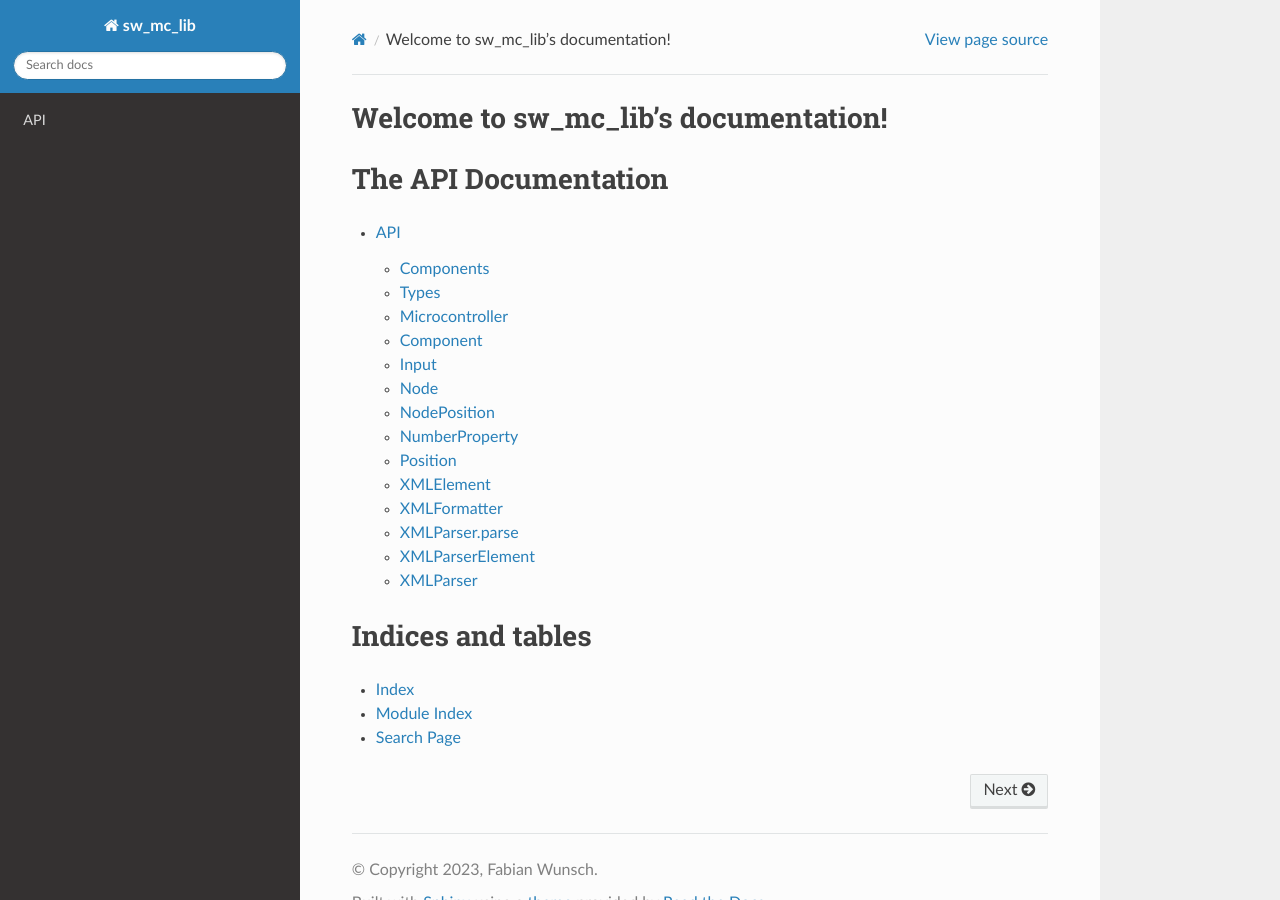
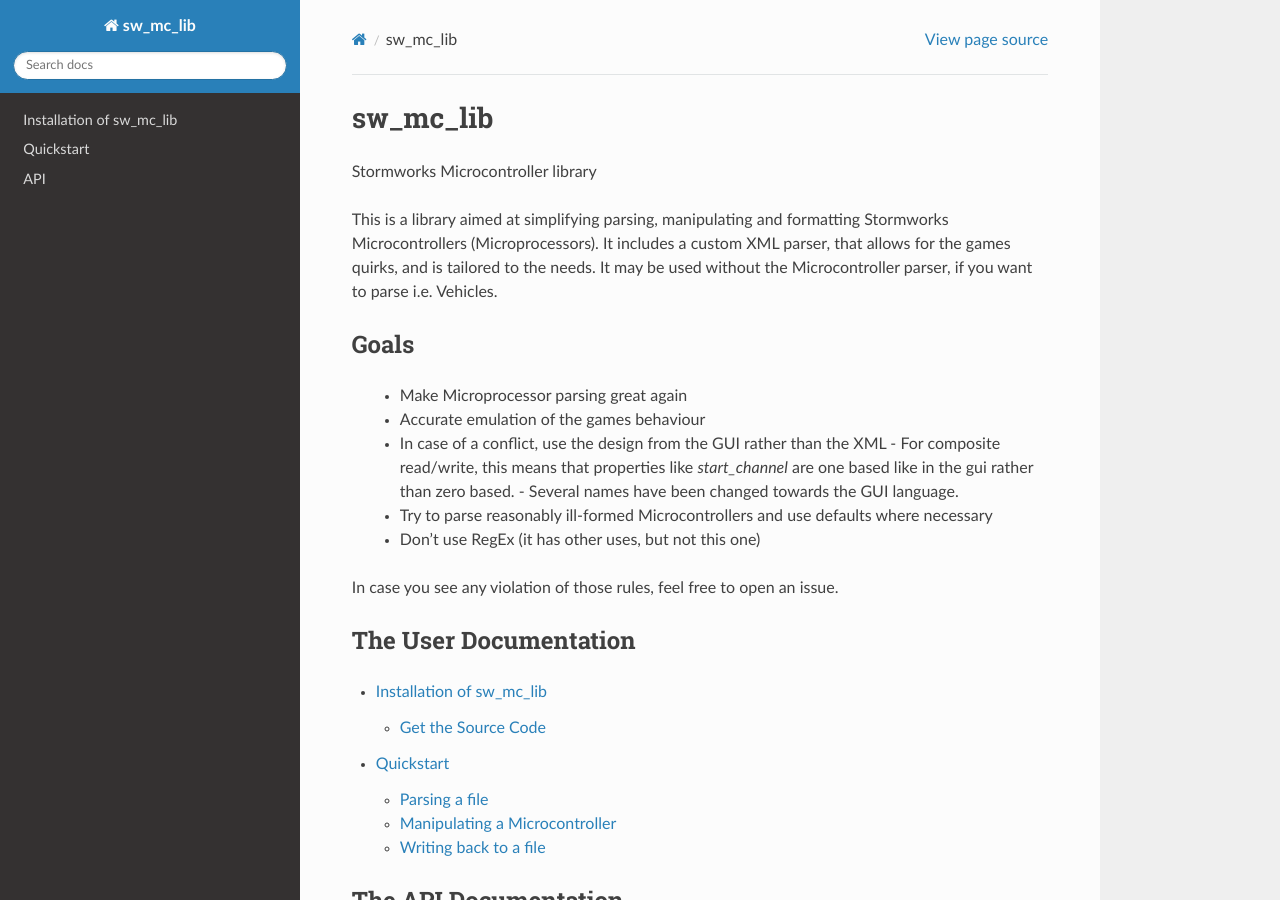
Before and after one commit to stormworks-utils/sw_mc_lib, a Sphinx documentation site: the page built from docs/index.rst, in a window 1280 px wide and 900 px high. Built offline with Sphinx 7.4.7 and the Read the Docs theme 2.0.0, drawn with Linux system fonts in a browser that asks for light colours.

Commit message:
more better documentation

```diff
--- a/docs/index.rst
+++ b/docs/index.rst
@@ -1,8 +1,35 @@
-Welcome to sw_mc_lib's documentation!
+sw_mc_lib
 =====================================
 
+Stormworks Microcontroller library
+
+This is a library aimed at simplifying parsing, manipulating and formatting
+Stormworks Microcontrollers (Microprocessors). It includes a custom XML parser,
+that allows for the games quirks, and is tailored to the needs.
+It may be used without the Microcontroller parser, if you want to parse i.e.  Vehicles.
+
+Goals
+-----
+
+ - Make Microprocessor parsing great again
+ - Accurate emulation of the games behaviour
+ - In case of a conflict, use the design from the GUI rather than the XML
+   - For composite read/write, this means that properties like `start_channel` are one based like in the gui rather than zero based.
+   - Several names have been changed towards the GUI language.
+ - Try to parse reasonably ill-formed Microcontrollers and use defaults where necessary
+ - Don't use RegEx (it has other uses, but not this one)
+
+In case you see any violation of those rules, feel free to open an issue.
+
+The User Documentation
+----------------------
+
+.. toctree::
+   user/install
+   user/quickstart
+
 The API Documentation
-=====================
+---------------------
 
 .. toctree::
    :maxdepth: 2
@@ -11,7 +38,7 @@
 
 
 Indices and tables
-==================
+------------------
 
 * :ref:`genindex`
 * :ref:`modindex`
--- /dev/null
+++ b/docs/user/install.rst
@@ -0,0 +1,24 @@
+Installation of sw_mc_lib
+=========================
+
+To install sw_mc_lib, run the following command in your terminal::
+
+    $ pip install sw_mc_lib
+
+Get the Source Code
+-------------------
+
+It is developed at `stormworks-utils <https://github.com/stormworks-utils/>`_, in the repository `sw_mc_lib <https://github.com/stormworks-utils/sw_mc_lib/>`_.
+
+You can either clone it::
+
+    $ git clone git://github.com/stormworks-utils/sw_mc_lib.git
+
+or download the `tarball <https://github.com/stormworks-utils/sw_mc_lib/tarball/main>`_::
+
+    $ curl -OL https://github.com/stormworks-utils/sw_mc_lib/tarball/main
+
+Finally, you can install it using::
+
+    $ cd sw_mc_lib
+    $ python -m pip install .
--- /dev/null
+++ b/docs/user/quickstart.rst
@@ -0,0 +1,59 @@
+Quickstart
+==========
+
+Parsing a file
+--------------
+
+First of all, import the :func:`parse() <sw_mc_lib.XMLParser.parse>`::
+
+    >>> from sw_mc_lib import parse
+
+Using the parser, you can parse XML strings into :class:`XMLParserElement <sw_mc_lib.XMLParser.XMLParserElement>` s::
+
+    >>> element = parse('<tag attr="foo"><inner/></tag>')
+    >>> element.tag
+    'tag'
+    >>> element.attributes
+    {'attr': 'foo'}
+    >>> element.children
+    [XMLParserElement(tag='inner')]
+
+These elements can be further parsed into a :class:`Microcontroller <sw_mc_lib.Microcontroller.Microcontroller>` using the :func:`from_xml() <sw_mc_lib.Microcontroller.Microcontroller.from_xml>` method::
+
+    >>> from sw_mc_lib import Microcontroller
+    >>> with open('mc.xml') as mc_file:
+    ...     mc_content = mc_file.read()
+    ...
+    >>> mc_xml = parse(mc_content)
+    >>> mc = Microcontroller.from_xml(mc_xml)
+
+Manipulating a Microcontroller
+------------------------------
+
+To manipulate the Microcontroller, either modify existing children::
+
+    >>> from sw_mc_lib import ComponentType, Input, Position
+    >>> from sw_mc_lib.Components import AND, OR
+    >>> and_component = mc.components[0]
+    >>> assert and_component.type == ComponentType.AND # functionally the same as
+    >>> assert isinstance(and_component, AND)
+    >>> and_component.a_input = Input(and_component.component_id)
+    >>> or_component = OR(0, Position())
+    >>> mc.add_new_component(or_component)
+    >>> or_component.a_input = Input(and_component.component_id)
+    >>> and_component.b_input = Input(or_component.component_id)
+
+Writing back to a file
+----------------------
+
+To write it to a file, first, convert the :class:`Microcontroller <sw_mc_lib.Microcontroller.Microcontroller>` into XML elements using the :func:`to_xml() <sw_mc_lib.Microcontroller.Microcontroller.to_xml>` method::
+
+    >>> mc_xml = mc.to_xml()
+
+And finally, format the XML elements into a string using the :func:`format() <sw_mc_lib.XMLFormatter.format>` function::
+
+    >>> from sw_mc_lib import format
+    >>> mc_content = format(mc_xml)
+    >>> with open('mc.xml', 'w') as mc_file:
+    ...     mc_file.write(mc_content)
+    ...
--- a/sw_mc_lib/__init__.py
+++ b/sw_mc_lib/__init__.py
@@ -14,5 +14,5 @@
     TimerUnit,
     TooltipMode,
 )
-from .XMLFormatter import format
+from .XMLFormatter import XMLParserElement, format
 from .XMLParser import parse
```
Also changed, not shown: README.md (+17 -0 lines), 1 other file.
